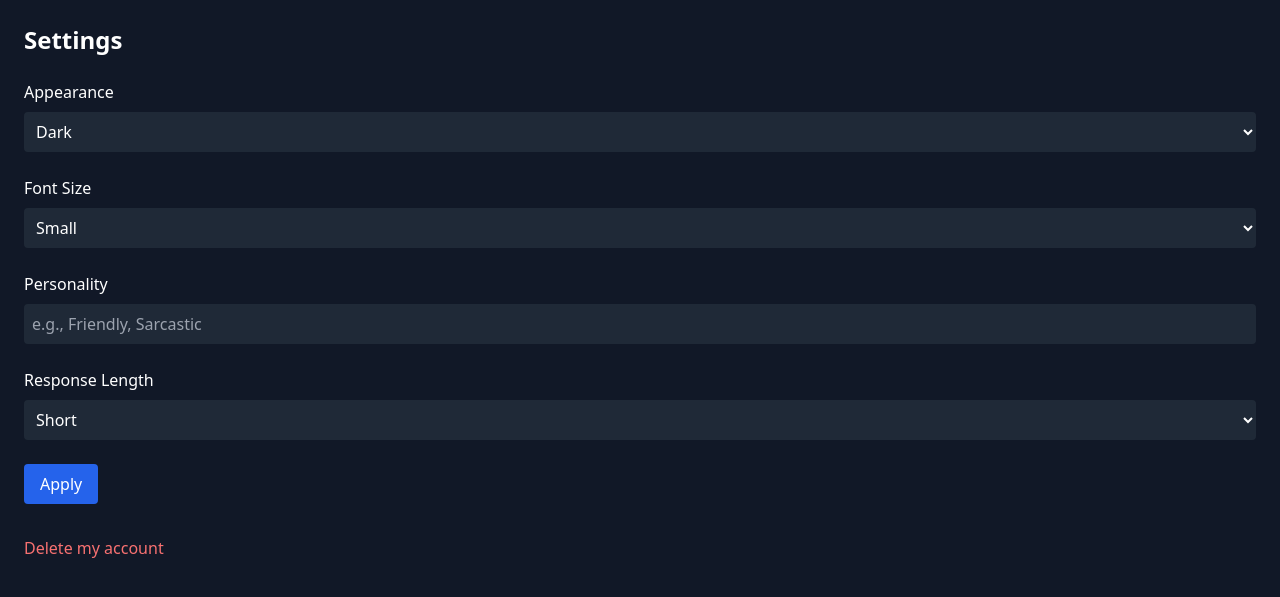
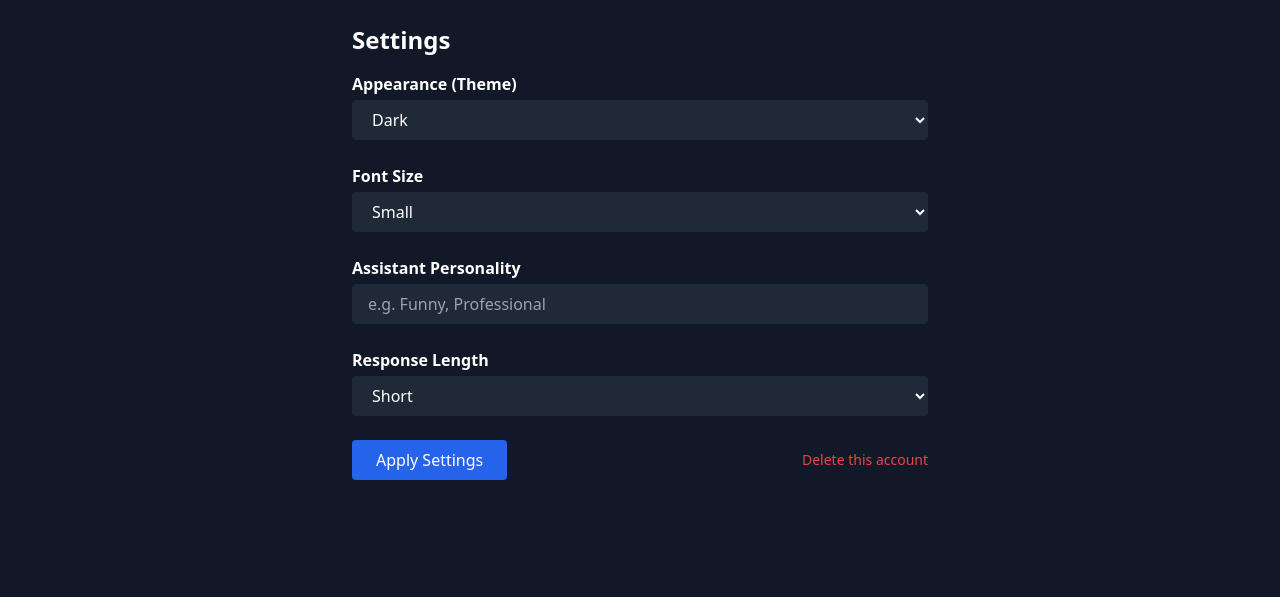
Before and after one commit to 0pixelz/Chatbot-web-app, a Flask app: page /settings in a window 1280 px wide. Shown: the top 597 px of the page. Run offline with Flask 3, Linux system fonts and the light colour scheme; data that the repository does not hold is empty; parts of the project's set-up code (start-up, migrations or seed data) failed here and were passed over; some libraries are stand-ins or nearby versions.

Commit message:
Update settings.html

```diff
--- a/templates/settings.html
+++ b/templates/settings.html
@@ -1,51 +1,51 @@
-<!DOCTYPE html>
-<html lang="en">
+<!DOCTYPE html><html lang="en">
 <head>
-  <meta charset="UTF-8" />
-  <meta name="viewport" content="width=device-width, initial-scale=1.0"/>
+  <meta charset="UTF-8">
   <title>Settings</title>
+  <meta name="viewport" content="width=device-width, initial-scale=1.0">
   <script src="https://cdn.tailwindcss.com"></script>
 </head>
 <body class="bg-gray-900 text-white min-h-screen p-6">
-  <h1 class="text-2xl font-bold mb-6">Settings</h1>
-
-  <form method="POST" action="/settings" class="space-y-6">
+  <div class="max-w-xl mx-auto">
+    <h1 class="text-2xl font-bold mb-4">Settings</h1>
+    <form method="post" class="space-y-6">
       <div>
-      <label class="block mb-2">Appearance</label>
-      <select name="theme" class="w-full bg-gray-800 text-white p-2 rounded">
+        <label class="block mb-1 font-semibold">Appearance (Theme)</label>
+        <select name="theme" class="w-full bg-gray-800 text-white px-4 py-2 rounded">
           <option value="dark" {% if settings.theme == 'dark' %}selected{% endif %}>Dark</option>
           <option value="light" {% if settings.theme == 'light' %}selected{% endif %}>Light</option>
+        </select>
+      </div><div>
+    <label class="block mb-1 font-semibold">Font Size</label>
+    <select name="font_size" class="w-full bg-gray-800 text-white px-4 py-2 rounded">
+      <option value="text-sm" {% if settings.font_size == 'text-sm' %}selected{% endif %}>Small</option>
+      <option value="base" {% if settings.font_size == 'base' %}selected{% endif %}>Normal</option>
+      <option value="text-lg" {% if settings.font_size == 'text-lg' %}selected{% endif %}>Large</option>
     </select>
   </div>
 
   <div>
-      <label class="block mb-2">Font Size</label>
-      <select name="font_size" class="w-full bg-gray-800 text-white p-2 rounded">
-        <option value="sm" {% if settings.font_size == 'sm' %}selected{% endif %}>Small</option>
-        <option value="base" {% if settings.font_size == 'base' %}selected{% endif %}>Medium</option>
-        <option value="lg" {% if settings.font_size == 'lg' %}selected{% endif %}>Large</option>
-      </select>
+    <label class="block mb-1 font-semibold">Assistant Personality</label>
+    <input type="text" name="personality" value="{{ settings.personality or '' }}" placeholder="e.g. Funny, Professional" class="w-full bg-gray-800 text-white px-4 py-2 rounded">
   </div>
 
   <div>
-      <label class="block mb-2">Personality</label>
-      <input name="personality" value="{{ settings.personality }}" class="w-full bg-gray-800 text-white p-2 rounded" placeholder="e.g., Friendly, Sarcastic">
-    </div>
-
-    <div>
-      <label class="block mb-2">Response Length</label>
-      <select name="length" class="w-full bg-gray-800 text-white p-2 rounded">
+    <label class="block mb-1 font-semibold">Response Length</label>
+    <select name="length" class="w-full bg-gray-800 text-white px-4 py-2 rounded">
       <option value="short" {% if settings.length == 'short' %}selected{% endif %}>Short</option>
       <option value="medium" {% if settings.length == 'medium' %}selected{% endif %}>Medium</option>
       <option value="long" {% if settings.length == 'long' %}selected{% endif %}>Long</option>
     </select>
   </div>
 
-    <button type="submit" class="bg-blue-600 hover:bg-blue-700 px-4 py-2 rounded">Apply</button>
+  <div class="flex justify-between items-center mt-6">
+    <button type="submit" class="bg-blue-600 px-6 py-2 rounded text-white hover:bg-blue-700">Apply Settings</button>
+    <form action="/delete_account" method="post" onsubmit="return confirm('Are you sure you want to delete your account?')">
+      <button class="text-red-500 text-sm hover:underline">Delete this account</button>
+    </form>
+  </div>
 </form>
 
-  <form method="POST" action="/delete_account" class="mt-8">
-    <button type="submit" class="text-red-400 hover:underline">Delete my account</button>
-  </form>
+  </div>
 </body>
 </html>
```
Lines whose indentation alone changed are shown as unchanged.
